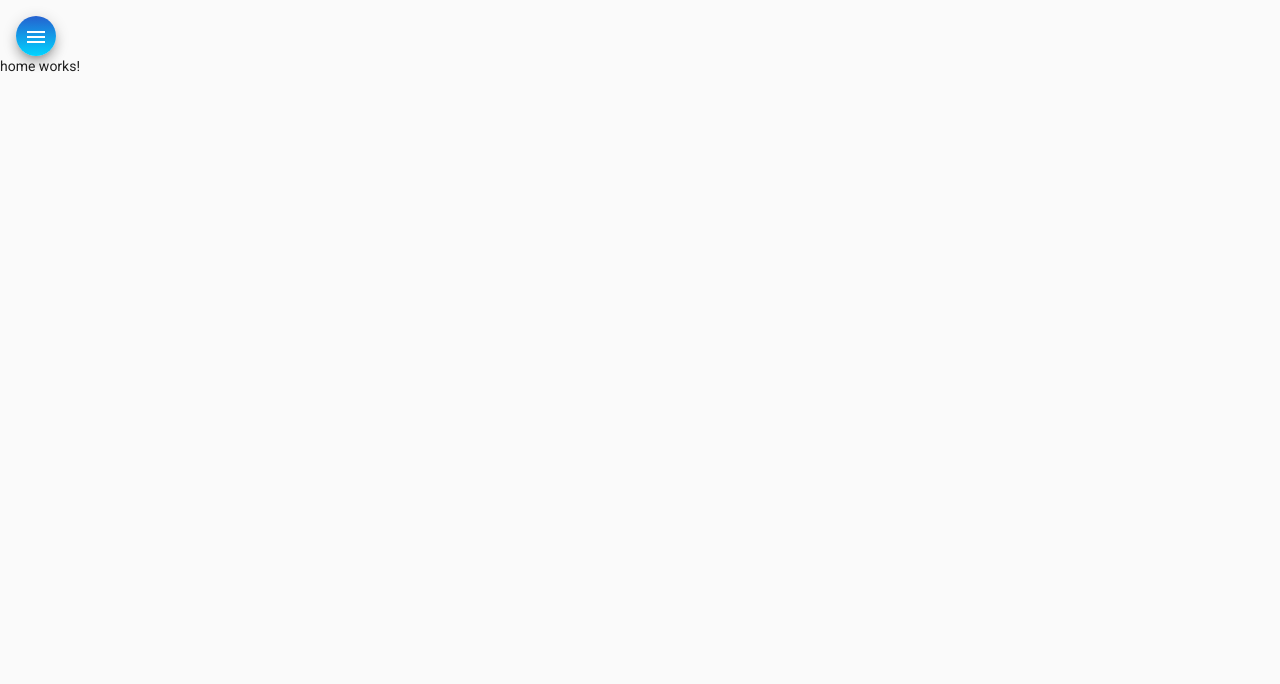
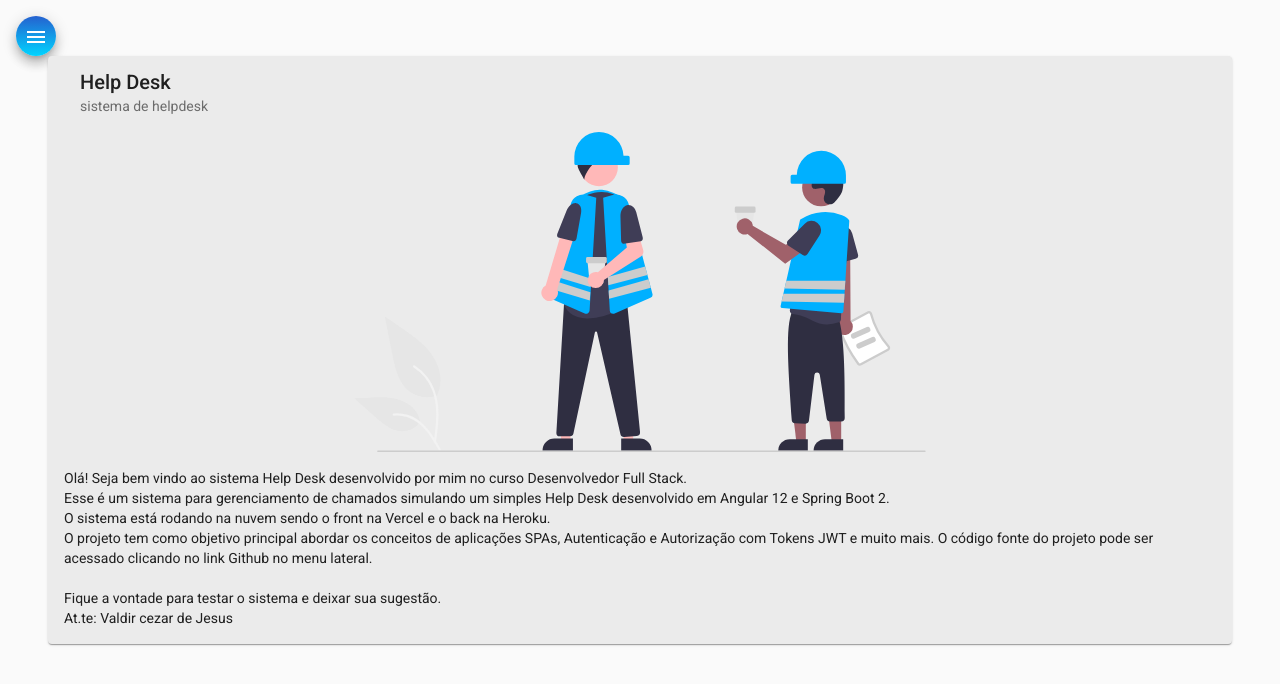
Before and after one commit to mayconjardim/helpdesk-backend, an Angular app: page /home in a window 1280 px wide. Shown: the top 684 px of the page. Built offline with nearby package versions, Linux system fonts and the light colour scheme.

Commit message:
estilizando component home

```diff
--- a/src/app/components/home/home.component.css
+++ b/src/app/components/home/home.component.css
@@ -0,0 +1,9 @@
+.card {
+    width: 90%;
+    margin: auto;
+    background-color: rgb(235, 235, 235);
+}
+
+img {
+    height: 20rem;
+}
--- a/src/app/components/home/home.component.html
+++ b/src/app/components/home/home.component.html
@@ -1 +1,23 @@
-<p>home works!</p>
+<mat-card class="card">
+  <mat-card-header>
+    <mat-card-title>Help Desk</mat-card-title>
+    <mat-card-subtitle>sistema de helpdesk</mat-card-subtitle>
+  </mat-card-header>
+  <img mat-card-image src="assets/img/home-image.svg" alt="Image help desk" />
+  <mat-card-content>
+    <p>
+      Olá! Seja bem vindo ao sistema Help Desk desenvolvido por mim no curso
+      Desenvolvedor Full Stack.<br />
+      Esse é um sistema para gerenciamento de chamados simulando um simples Help
+      Desk desenvolvido em Angular 12 e Spring Boot 2. <br />O sistema está
+      rodando na nuvem sendo o front na Vercel e o back na Heroku.<br />
+      O projeto tem como objetivo principal abordar os conceitos de aplicações
+      SPAs, Autenticação e Autorização com Tokens JWT e muito mais. O código
+      fonte do projeto pode ser acessado clicando no link Github no menu
+      lateral.
+      <br /><br />
+      Fique a vontade para testar o sistema e deixar sua sugestão. <br />
+      At.te: Valdir cezar de Jesus
+    </p>
+  </mat-card-content>
+</mat-card>
--- a/src/app/components/nav/nav.component.html
+++ b/src/app/components/nav/nav.component.html
@@ -2,7 +2,7 @@
   <mat-drawer #drawer class="sidenav" mode="side">
     <img src="assets/img/side-image.svg" alt="logo" />
     <mat-nav-list class="nav-list">
-      <a mat-list-item routerLink="/">
+      <a mat-list-item routerLink="home">
         <i class="material-icons">home</i>
         Home
       </a>
```
Also changed, not shown: src/assets/img/home-image.svg (added).
